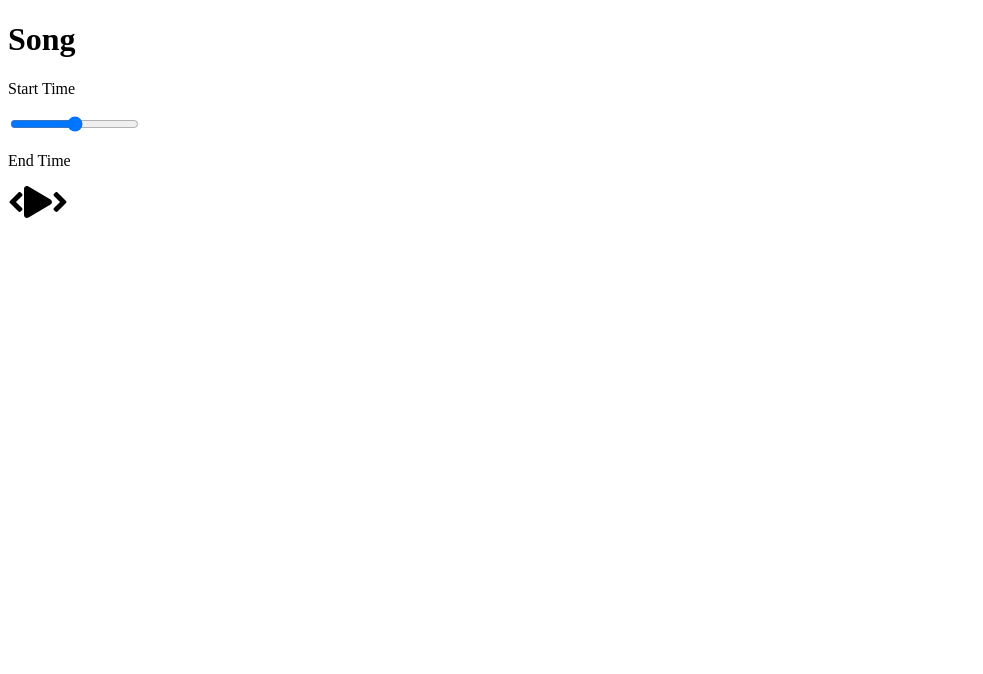
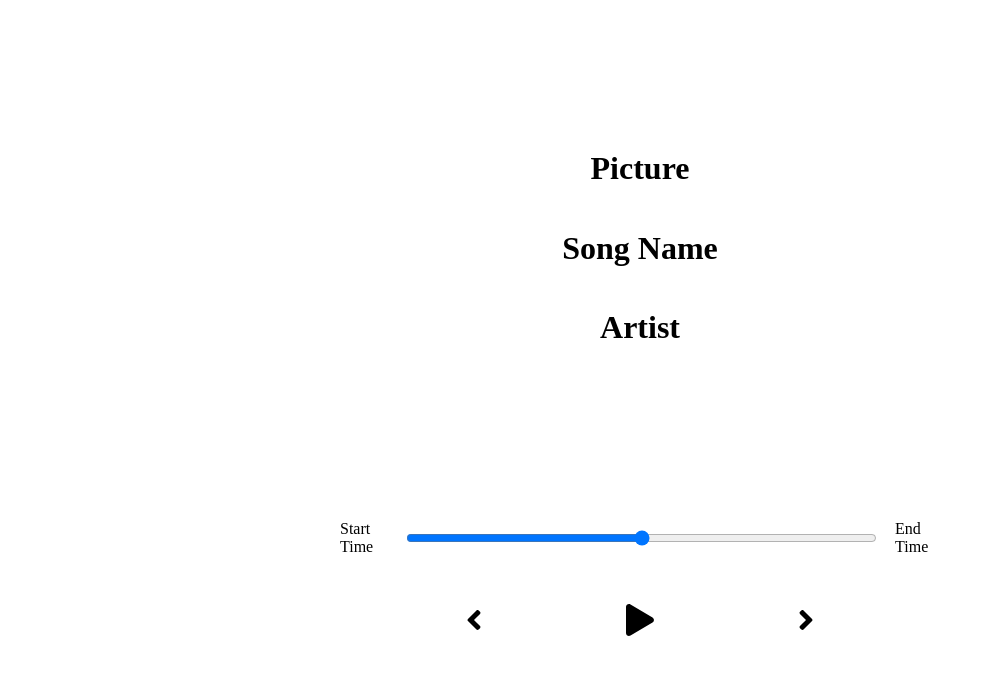
Before and after one commit to Aniket-Wali/react-music-player, a React (Create React App) app: page / in a window 1280 px wide. Shown: the top 674 px of the page, without its empty margins (0-983 px from the left). Built offline with nearby package versions, Linux system fonts and the light colour scheme.

Commit message:
Styling the Components.

```diff
--- a/src/components/Songs.js
+++ b/src/components/Songs.js
@@ -3,7 +3,9 @@
 const Song = () => {
     return(
         <div className="song-container">
-            <h1>Song</h1>
+            <h1>Picture</h1>
+            <h1>Song Name</h1>
+            <h1>Artist</h1>
         </div>
     );
 }
--- /dev/null
+++ b/src/styles/_player.scss
@@ -0,0 +1,30 @@
+.player {
+    min-height: 20vh;
+    display: flex;
+    flex-direction: column;
+    align-items: center;
+    justify-content: space-between;
+}
+
+.time-control {
+    width: 50%;
+    display: flex;
+    input {
+        width: 100%;
+        padding: 1rem 2rem;
+    }
+    p{
+        padding: 1rem;
+    }
+}
+
+.play-control {
+    display: flex;
+    justify-content: space-between;
+    align-items: center;
+    padding: 1rem;
+    width: 30%;
+    svg {
+        cursor: pointer;
+    }
+}
--- /dev/null
+++ b/src/styles/_song.scss
@@ -0,0 +1,7 @@
+.song-container {
+    min-height: 60vh;
+    display: flex;
+    flex-direction: column;
+    align-items: center;
+    justify-content: center;
+}
--- a/src/styles/app.scss
+++ b/src/styles/app.scss
@@ -3,3 +3,6 @@
     padding: 0;
     box-sizing: border-box;
 }
+
+@import './song';
+@import './player';
```
